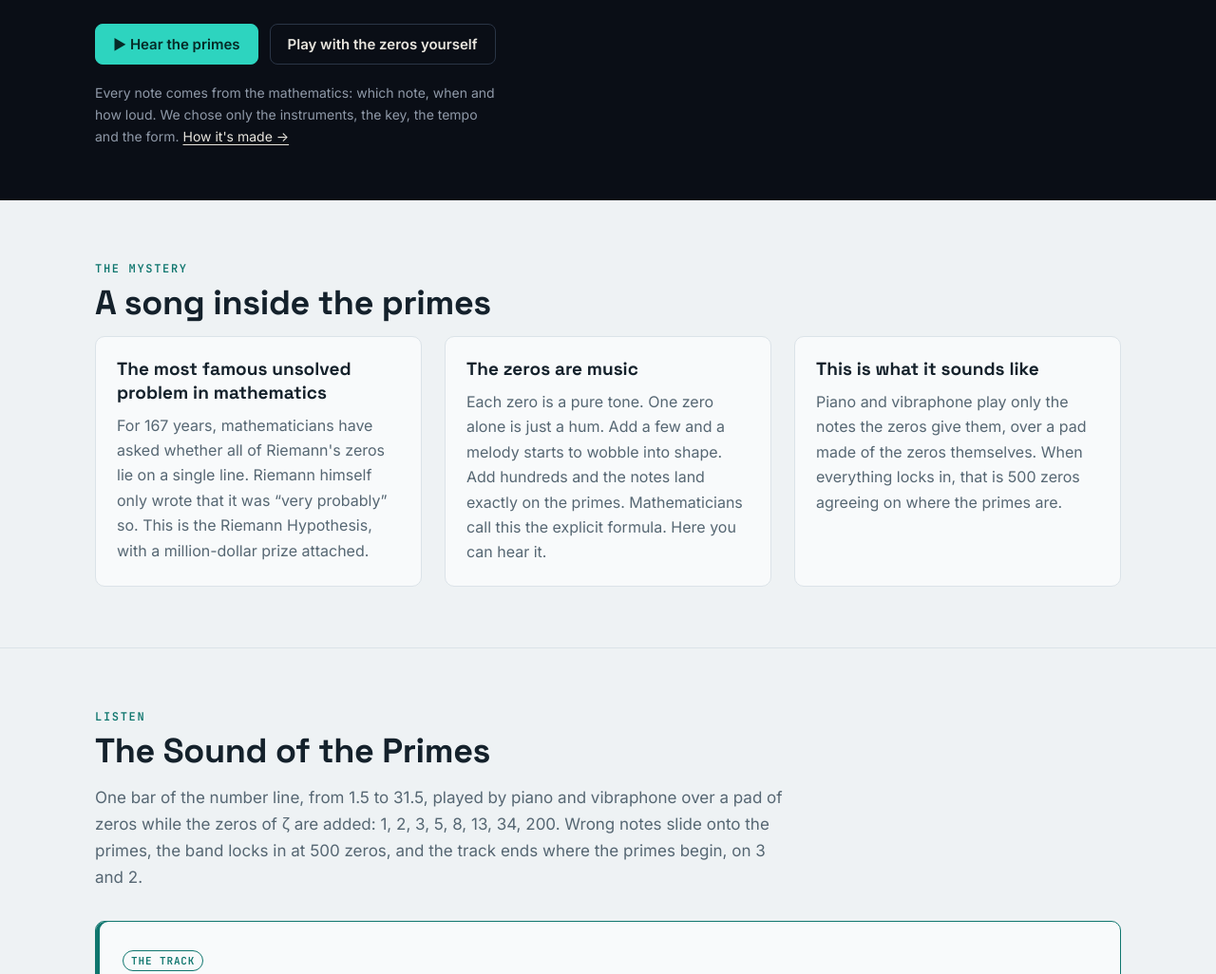
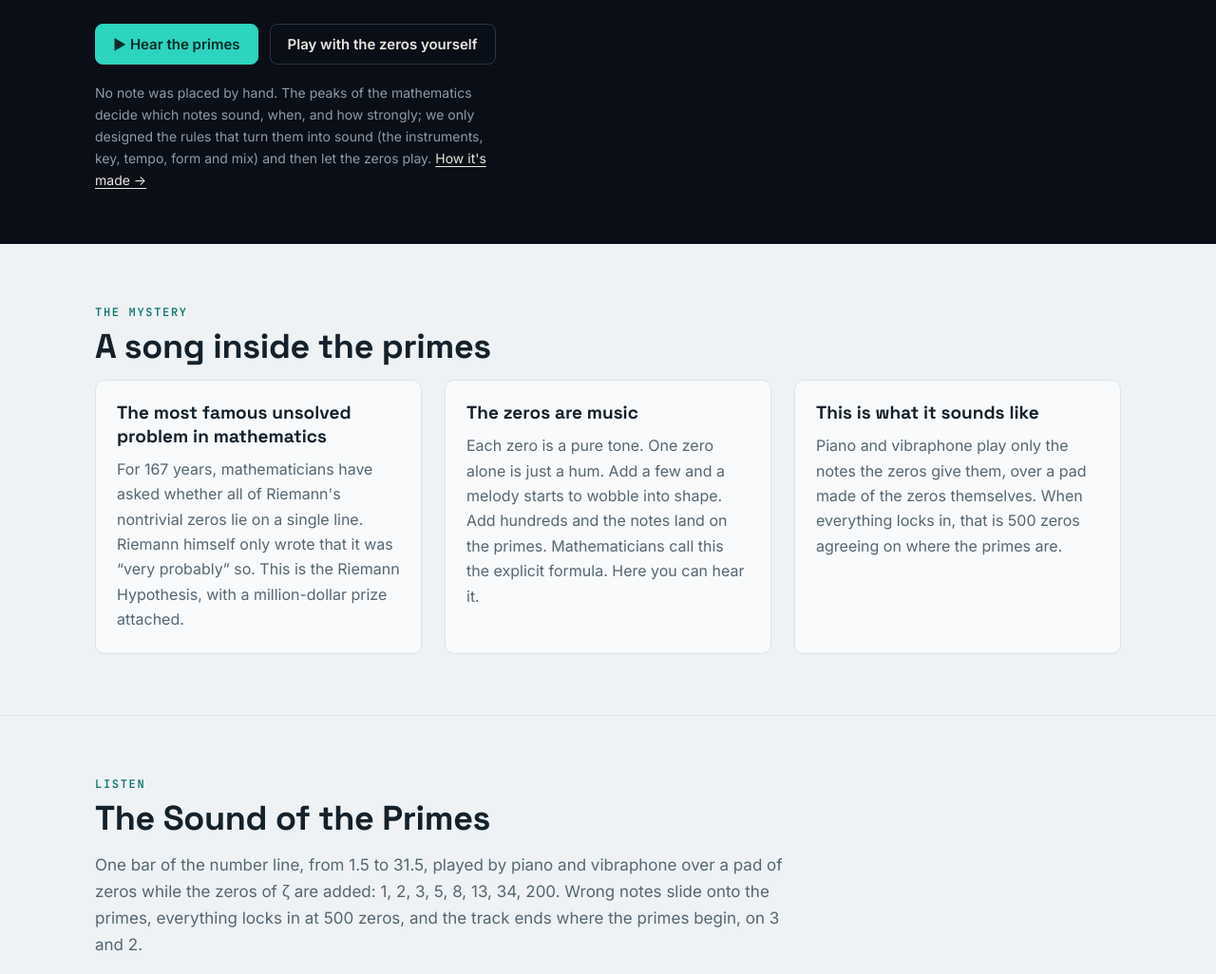
Before and after one commit to joe-carr-data/zeta-prime-music, a plain HTML site: page docs/index.html in a window 1280 px wide. Shown: the part 836-1862 px from the top of the page at 95% size. Drawn offline with Linux system fonts and the light colour scheme.

Commit message:
site, README: small print states that we designed the rules and the zeros play the notes; review leftovers
Nontrivial zeros in the mystery card, no 'exactly' for finite sums, gamma > 0 in
the README formula, what rebuilds without the sampled instruments, accurate make
target descriptions, demo label contrast, share-tag order, render command in the
score.

```diff
--- a/docs/index.html
+++ b/docs/index.html
@@ -8,10 +8,10 @@
 <meta property="og:title" content="The Sound of the Primes · Zeta Prime Music">
 <meta property="og:type" content="website">
 <meta property="og:url" content="https://joe-carr-data.github.io/zeta-prime-music/">
-<meta property="og:image:alt" content="The Sound of the Primes: a curve of 200 zeta zeros with sharp peaks labelled at the primes 2, 3, 5, 7, 11, 13 and smaller ones at 4, 8, 9">
 <meta name="twitter:card" content="summary_large_image">
 <meta property="og:description" content="Nobody wrote this music. Add the zeros of the Riemann zeta function one by one and the prime numbers come into tune.">
 <meta property="og:image" content="https://joe-carr-data.github.io/zeta-prime-music/media/sound-of-the-primes-poster.jpg">
+<meta property="og:image:alt" content="The Sound of the Primes: a curve of 200 zeta zeros with sharp peaks labelled at the primes 2, 3, 5, 7, 11, 13 and smaller ones at 4, 8, 9">
 <link rel="preconnect" href="https://fonts.googleapis.com">
 <link rel="preconnect" href="https://fonts.gstatic.com" crossorigin>
 <link rel="stylesheet" href="https://fonts.googleapis.com/css2?family=Space+Grotesk:wght@500;700&family=Inter:wght@400;500;600&family=JetBrains+Mono:wght@400;600&display=swap">
@@ -44,7 +44,7 @@
         <a class="btn primary" href="#listen">▶ Hear the primes</a>
         <a class="btn" href="demo.html">Play with the zeros yourself</a>
       </div>
-      <p class="fine">Every note comes from the mathematics: which note, when and how loud. We chose only the instruments, the key, the tempo and the form. <a href="musicians.html">How it's made →</a></p>
+      <p class="fine">No note was placed by hand. The peaks of the mathematics decide which notes sound, when, and how strongly; we only designed the rules that turn them into sound (the instruments, key, tempo, form and mix) and then let the zeros play. <a href="musicians.html">How it's made →</a></p>
     </div>
     <div class="hero-media">
       <video id="hero-video" width="960" height="480" autoplay muted loop playsinline poster="media/hero-poster.jpg" aria-label="Animation: as the number of zeta zeros grows from 1 to 200, a wavy curve sharpens into spikes exactly at the primes 2, 3, 5, 7, 11, 13 and so on, with smaller spikes at prime powers."><source src="media/hero.mp4" type="video/mp4"></video>
@@ -59,8 +59,8 @@
       <p class="kicker">The mystery</p>
       <h2>A song inside the primes</h2>
       <div class="grid-3">
-        <div class="card"><h3>The most famous unsolved problem in mathematics</h3><p>For 167 years, mathematicians have asked whether all of Riemann's zeros lie on a single line. Riemann himself only wrote that it was “very probably” so. This is the Riemann Hypothesis, with a million-dollar prize attached.</p></div>
-        <div class="card"><h3>The zeros are music</h3><p>Each zero is a pure tone. One zero alone is just a hum. Add a few and a melody starts to wobble into shape. Add hundreds and the notes land exactly on the primes. Mathematicians call this the explicit formula. Here you can hear it.</p></div>
+        <div class="card"><h3>The most famous unsolved problem in mathematics</h3><p>For 167 years, mathematicians have asked whether all of Riemann's nontrivial zeros lie on a single line. Riemann himself only wrote that it was “very probably” so. This is the Riemann Hypothesis, with a million-dollar prize attached.</p></div>
+        <div class="card"><h3>The zeros are music</h3><p>Each zero is a pure tone. One zero alone is just a hum. Add a few and a melody starts to wobble into shape. Add hundreds and the notes land on the primes. Mathematicians call this the explicit formula. Here you can hear it.</p></div>
         <div class="card"><h3>This is what it sounds like</h3><p>Piano and vibraphone play only the notes the zeros give them, over a pad made of the zeros themselves. When everything locks in, that is 500 zeros agreeing on where the primes are.</p></div>
       </div>
     </div>
@@ -70,7 +70,7 @@
     <div class="wrap">
       <p class="kicker">Listen</p>
       <h2>The Sound of the Primes</h2>
-      <p class="intro">One bar of the number line, from 1.5 to 31.5, played by piano and vibraphone over a pad of zeros while the zeros of ζ are added: 1, 2, 3, 5, 8, 13, 34, 200. Wrong notes slide onto the primes, the band locks in at 500 zeros, and the track ends where the primes begin, on 3 and 2.</p>
+      <p class="intro">One bar of the number line, from 1.5 to 31.5, played by piano and vibraphone over a pad of zeros while the zeros of ζ are added: 1, 2, 3, 5, 8, 13, 34, 200. Wrong notes slide onto the primes, everything locks in at 500 zeros, and the track ends where the primes begin, on 3 and 2.</p>
       <div class="card feature">
         <span class="tag main">The track</span>
         <h3 style="margin-top:12px">The Sound of the Primes <span class="meta" style="font-weight:500">· Critical Strip (radio edit)</span></h3>
@@ -132,7 +132,7 @@
     <div class="wrap">
       <p class="kicker">The piece</p>
       <h2>Six sections, from a hum to the primes and back</h2>
-      <div class="timeline" role="img" aria-label="Form of The Sound of the Primes: Intro 16 s, Tuning in 64 s with 1 to 200 zeros, Chorus 32 s with 500 zeros, Further out 24 s up to x = 130, Chorus return 16 s, Outro 24 s ending on 3 and 2">
+      <div class="timeline" role="img" aria-label="Form of The Sound of the Primes: Intro 16 s, Tuning in 64 s with 1 to 200 zeros, Chorus 32 s with 500 zeros, Further out 24 s up to x = 130, Chorus return 16 s, Outro 16 s plus 8 s of ring-out, ending on 3 and 2">
         <div style="flex:16">Intro<span>0:00</span></div>
         <div style="flex:64">Tuning in<span>0:16 · 1 → 200 zeros</span></div>
         <div class="peak" style="flex:32">Chorus<span>1:20 · 500 zeros</span></div>
```
Also changed, not shown: docs/demo.html (+2 -2 lines), web/hear-the-primes.src.html (+2 -2 lines), 4 other files.
